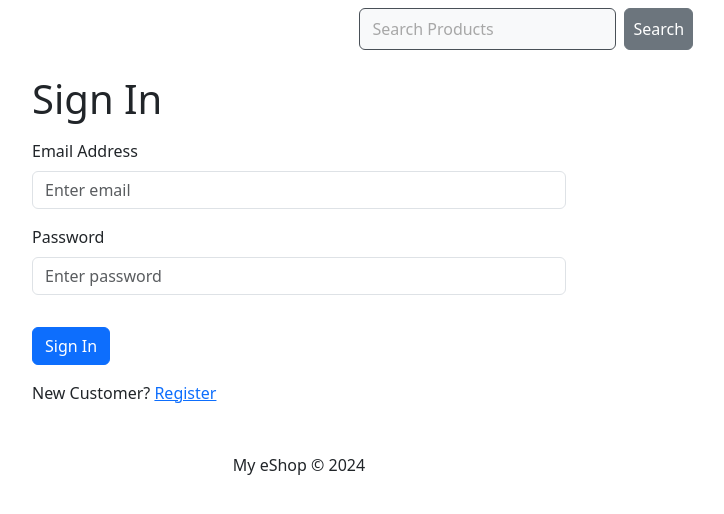
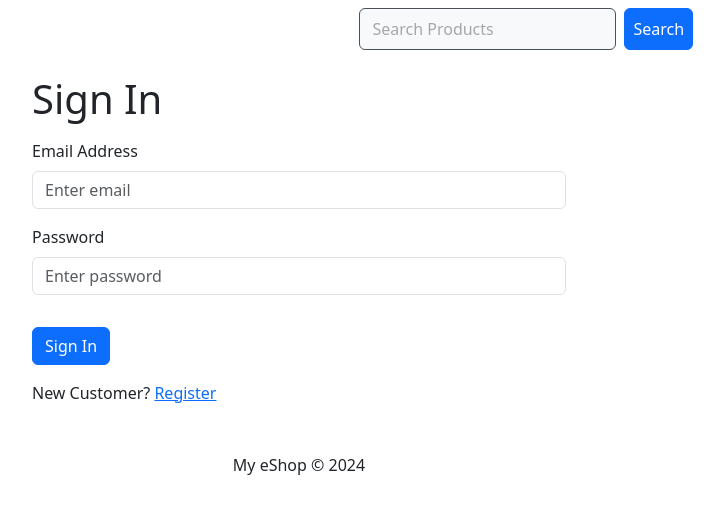
Before and after one commit to dreniff3/Bizaar-eShop, a React (Vite) app in the folder frontend/: page /login in a window 1280 px wide. Shown: the top 514 px of the page, without its empty margins (341-1065 px from the left). Built offline with nearby package versions, Linux system fonts and the light colour scheme.

Commit message:
Remove button color

```diff
--- a/frontend/src/components/SearchBox.jsx
+++ b/frontend/src/components/SearchBox.jsx
@@ -34,7 +34,6 @@ const SearchBox = () => {
             ></Form.Control>
             <Button
                 type='submit'
-                variant='secondary'
                 className='p-2 mx-2'
             >Search</Button>
         </Form>
```
